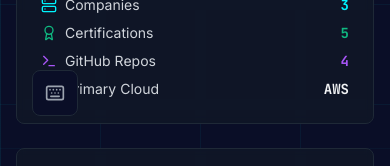
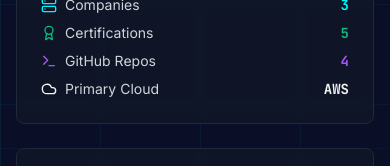
Before and after one commit to dhanbdrkarki1/dhan-portfolio, a Next.js app: page / in a window 390 px wide. Shown: the part 696-862 px from the top of the page. Built offline with nearby package versions, Linux system fonts and the light colour scheme.

Commit message:
fix: hide keyboard shortcut on mobile

```diff
--- a/components/ui/KeyboardHints.tsx
+++ b/components/ui/KeyboardHints.tsx
@@ -18,7 +18,7 @@ export function KeyboardHints() {
       {/* Keyboard shortcuts button */}
       <button
         onClick={() => setIsOpen(!isOpen)}
-        className="fixed bottom-8 left-8 z-40 bg-devops-bg border border-devops-border hover:border-neon-cyan rounded-lg p-3 backdrop-blur-sm transition-all group"
+        className="hidden md:flex fixed bottom-8 left-8 z-40 bg-devops-bg border border-devops-border hover:border-neon-cyan rounded-lg p-3 backdrop-blur-sm transition-all group"
         title="Keyboard Shortcuts (?)"
       >
         <Keyboard className="w-5 h-5 text-gray-400 group-hover:text-neon-cyan transition-colors" />
```
